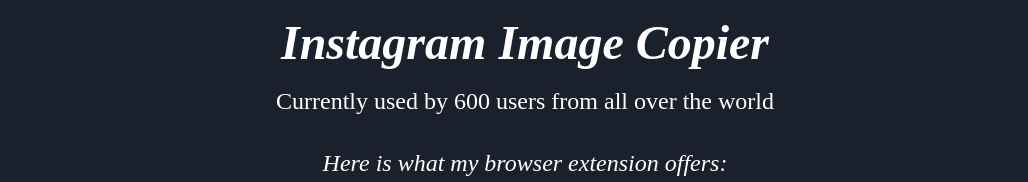
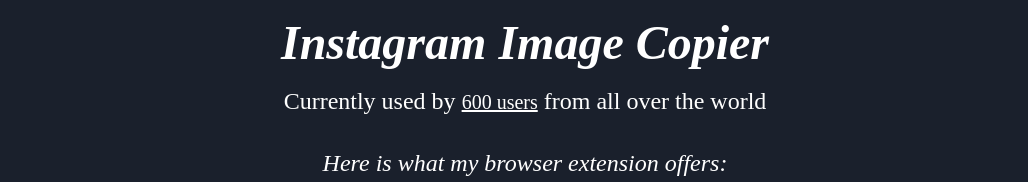
Before and after one commit to sougataghar477/image-copier-website, a plain HTML site: page index.html in a window 1280 px wide. Shown: the part 121-303 px from the top of the page, without its empty margins (115-1143 px from the left). Drawn offline with Linux system fonts and the light colour scheme.

Commit message:
Added users numbers and linked an image

```diff
--- a/index.html
+++ b/index.html
@@ -16,7 +16,7 @@
         <a class="header-link" href="contacts.html">Contact Us</a>
     </header>
     <h1><i>Instagram Image Copier</i></h1>
-    <p class="description">Currently used by 600 users from all over the world </p>
+    <p class="description">Currently used by <a href="https://snipboard.io/gaGEbt.jpg">600 users</a> from all over the world </p>
     <p class="description"><i>Here is what my browser extension offers:
             <ul class="offer">
                 <li>Copying image URL just with a left click  on the image and embed it anywhere</li>
--- a/style.css
+++ b/style.css
@@ -72,7 +72,7 @@ transform: scale(2);
 font-size: 24px;
 margin-bottom: 16px;
 }
-.offer a{
+.offer a,.description a{
     padding: 0;
     border: none;
     text-decoration:underline ;
```
